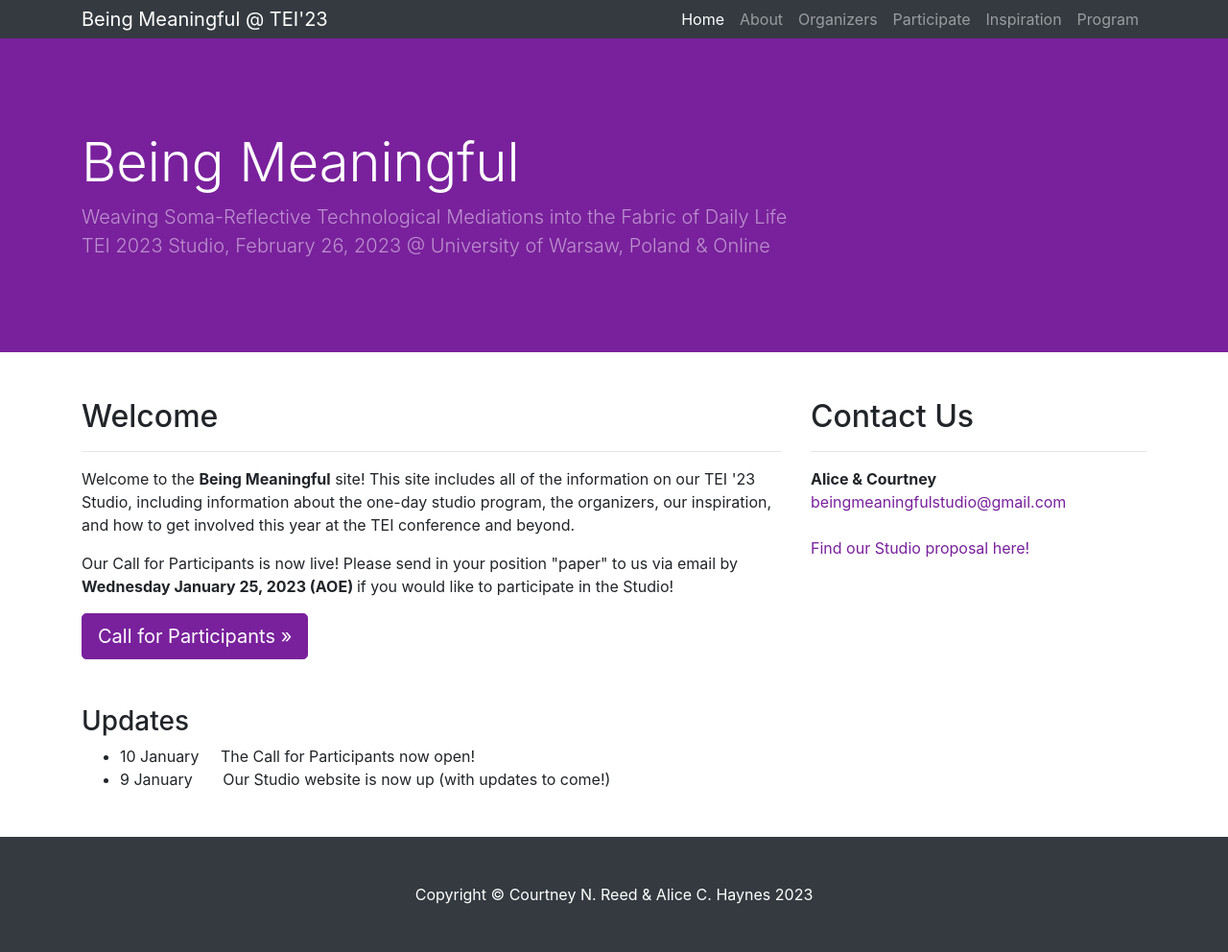
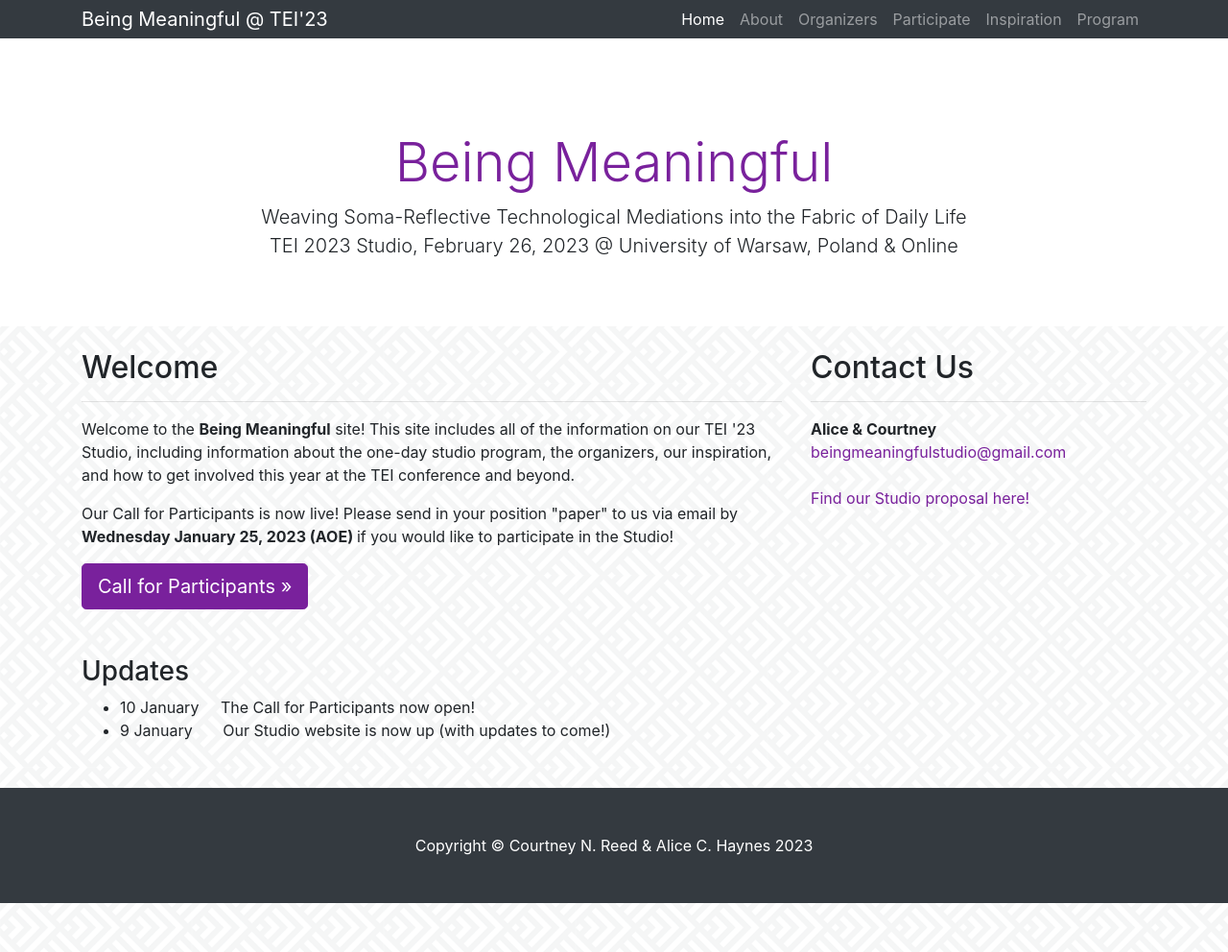
Before and after one commit to MeaningfulDesign/meaningfuldesign.github.io, a Jekyll site: the page built from index.html, in a window 1280 px wide. Shown: the whole page at 96% size. Built offline with Jekyll 4.4.1, drawn with Linux system fonts in a browser that asks for light colours; after the commit the page ends 941 px from its top, so only the background shows below that.

Commit message:
site bg and colors

```diff
--- a/_includes/header.html
+++ b/_includes/header.html
@@ -1,5 +1,5 @@
 <!-- Header -->
-<header class="bg-primary py-5 mb-5">
+<!-- <header class="bg-primary py-5 mb-5">
   <div class="container h-100">
     <div class="row h-100 align-items-center">
       <div class="col-lg-12">
@@ -14,4 +14,36 @@
       </div>
     </div>
   </div>
-</header>
+</header> -->
+
+<div
+    class="p-5 text-center bg-image"
+    style="
+      background-image: url('/docs/download.png');
+      height: 300px;
+    "
+>
+  <div class="container h-100">
+    <div class="row h-100 align-items-center">
+        <div class="col-lg-12">
+        <h1 class="display-4 text-primary mt-5 mb-2">
+          Being Meaningful
+        </h1>
+        <p class="lead mb-5 text-primary-50">
+          Weaving Soma-Reflective Technological Mediations into the Fabric of Daily Life
+          <br />
+          TEI 2023 Studio, February 26, 2023 @ University of Warsaw, Poland & Online
+        </p>
+      </div>
+    </div>
+  </div>
+<!--     <div class="mask" style="background-color: rgba(0, 0, 0, 0.6);">
+      <div class="d-flex justify-content-center align-items-center h-100">
+        <div class="text-white">
+          <h1 class="mb-3">Heading</h1>
+          <h4 class="mb-3">Subheading</h4>
+        </div>
+      </div>
+    </div> -->
+  </div>
+  <!-- Background image -->
--- a/_layouts/default.html
+++ b/_layouts/default.html
@@ -1,14 +1,18 @@
----
----
-
 <!DOCTYPE html>
 <html lang="en">
 {% include head.html %}
+
+<style>
+body {
+  background-image: url('/docs/spikes.png');
+}
+</style>
 
 <body>
   {% include navigation.html %} {% include header.html %}
   <!-- Page Content -->
   <div class="container mb-5">
+    <br />
     {{ content }}
   </div>
   <!-- /.container -->
```
Also changed, not shown: _includes/head.html (line endings or trailing spaces), docs/download.png (added), docs/spikes.png (added), 4 other files.
